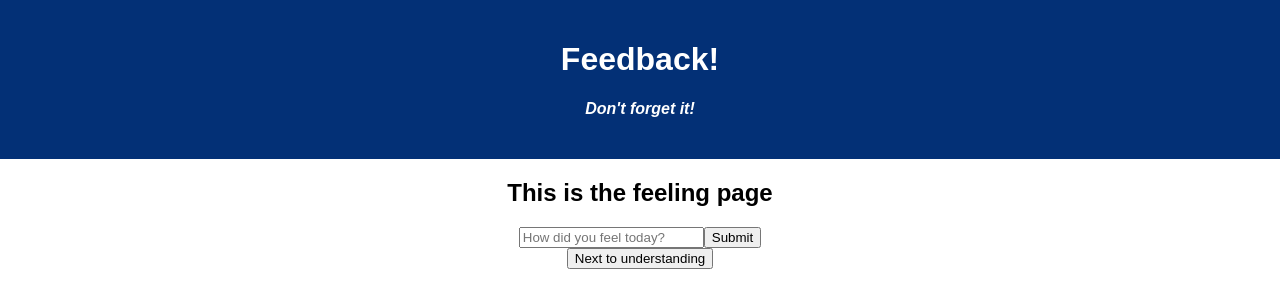
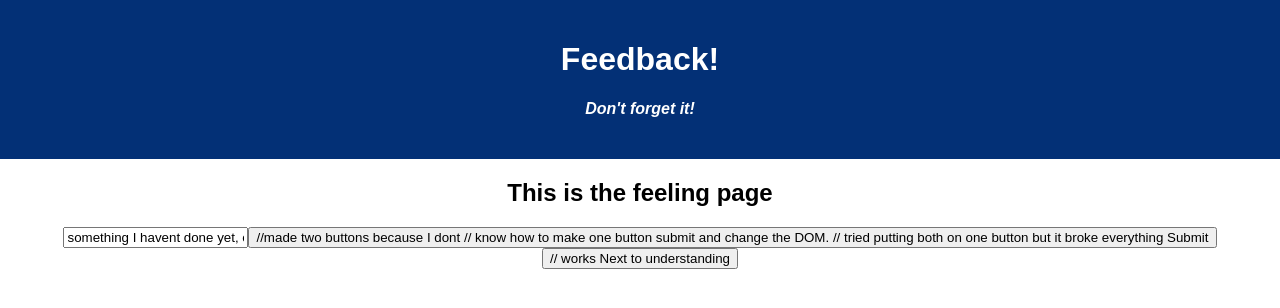
Before and after one commit to madelinePrickette/weekend-redux-feedback-loop, a React (Create React App) app: page / in a window 1280 px wide. Shown: the top 308 px of the page. Built offline with nearby package versions, Linux system fonts and the light colour scheme.

Commit message:
router not working

```diff
--- a/src/components/FeelingFeedback/FeelingFeedbackNum.jsx
+++ b/src/components/FeelingFeedback/FeelingFeedbackNum.jsx
@@ -17,7 +17,7 @@ function FeelingFeedbackNum({}) {
     const handleFeelingsSubmission = event => {
         event.preventDefault();
         return (
-            <h4>The form was submitted</h4>
+            <h4>The form was submitted</h4> // not showing up
         )
     }
 
@@ -28,15 +28,18 @@ function FeelingFeedbackNum({}) {
                 <input
                     required
                     placeholder="How did you feel today?"
-                    value=""
+                    value="something I havent done yet, comes from router?"
                     onChange={(event)=> setFeelings(event.target.value)}
+                    //taking value giving it to setter, setter changes state
                 />
-                <button type="submit">
+                <button type="submit"> //made two buttons because I dont
+                // know how to make one button submit and change the DOM.
+                // tried putting both on one button but it broke everything
                     Submit
                 </button>
 
                 <footer>
-                    <button onClick={handleNextToUnderstanding}>
+                    <button onClick={handleNextToUnderstanding}> // works
                         Next to understanding
                     </button>
                 </footer>
```
Also changed, not shown: 1 other file (tests, documents, lock files or other folders).
